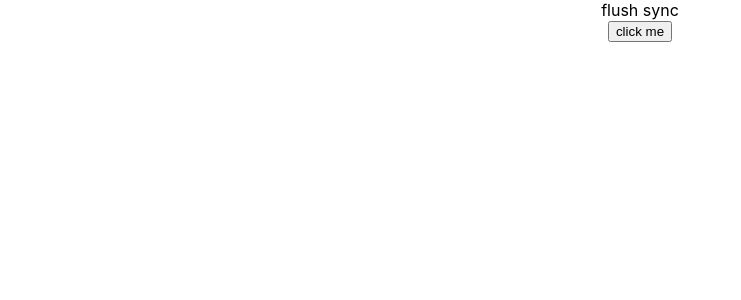
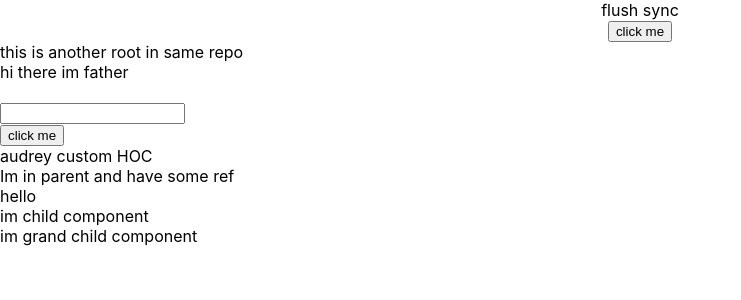
Before and after one commit to audelqua/render-huge-list, a React (Create React App) app: page / in a window 1280 px wide. Shown: the top 300 px of the page, without its empty margins (0-741 px from the left). Built offline with nearby package versions, Linux system fonts and the light colour scheme.

Commit message:
single page application changed to double page application by adding another app.js :)

```diff
--- /dev/null
+++ b/src/App2.js
@@ -0,0 +1,68 @@
+import React, {useState, UseEffect, useEffect} from 'react'
+// import myJSONData from './constants/data.json'
+import './App.css';
+import {AutoSizer, List} from 'react-virtualized';
+import SampleOfContext from './components/useContextSample'
+import CounterWithUseReducer from './components/counterWithUseReducer'
+import SampleOfUseCallback from './components/sampleOfUseCallback'
+import SampleOfUseRef from './components/sampleOfUseRef'
+import SampleOfUseMemo from './components/sampleOfUseMemo'
+import SampleOfUseTransition from './components/sampleOfUseTransition'
+import UsingOfBindMethod from './components/sampleOfUsingBind'
+import SampleAddCustomAttribute from './components/sampleAddCustomAttribute'
+import SampleOfForwardRef from './components/sampleOfForwardRef'
+import CompositionVsInheritance from './components/compositionVsInheritance'
+import Editable from './components/compositionVsInheritance/EditableComponent'
+import SampleOfUsingRef from './components/sampleOfUsingRef'
+import SampleOfForwardingRef from './components/sampleOfForwardingRef'
+import SampleOfHOC from './components/sampleOfHOC'
+import SampleOfCallBackRef from './components/sampleOfCallBackRef'
+import SampleUsageOfRootRender from './components/sampleUsageOfRootRender'
+import SampleUsageOfFlushSync from './components/sampleUsageOfFlushSync'
+
+
+
+import styled from 'styled-components'
+import 'react-virtualized/styles.css'; // only needs to be imported once
+
+function App() {
+  return (
+    <div className="App2">
+      {console.log('dddd')}
+      this is another root in same repo
+      <SampleOfForwardingRef />
+      <SampleOfHOC />
+      <SampleOfForwardRef />
+    </div>
+  );
+}
+
+export default App;
+
+// const HeavyChildComponent = (props) => {
+//   // const [myData, updateMyData] = useState(myJSONData.human.filter((item , index) => index < 1000));
+//   // const [myData, updateMyData] = useState(myJSONData.human);
+
+//   function rowRenderer({key, index, style}) {
+//     return (
+//       <div key={key} style={style}>
+//         {myData[index]}
+//       </div>
+//     );
+//   }
+
+//   return(
+
+//     <AutoSizer>
+//       {({height, width}) => (
+//         <List
+//           height={height}
+//           rowCount={myData.length}
+//           rowHeight={1000}
+//           rowRenderer={rowRenderer}
+//           width={width}
+//         />
+//       )}
+//     </AutoSizer>
+//   )
+// }
--- a/src/index.js
+++ b/src/index.js
@@ -2,6 +2,7 @@ import React from 'react';
 import ReactDOM from 'react-dom/client';
 import './index.css';
 import App from './App';
+import App2 from './App2';
 import reportWebVitals from './reportWebVitals';
 
 const root = ReactDOM.createRoot(document.getElementById('root'));
@@ -9,6 +10,7 @@ const root = ReactDOM.createRoot(document.getElementById('root'));
 root.render(
   <React.StrictMode>
     <App />
+    <App2 />
   </React.StrictMode>
 );
 
```
